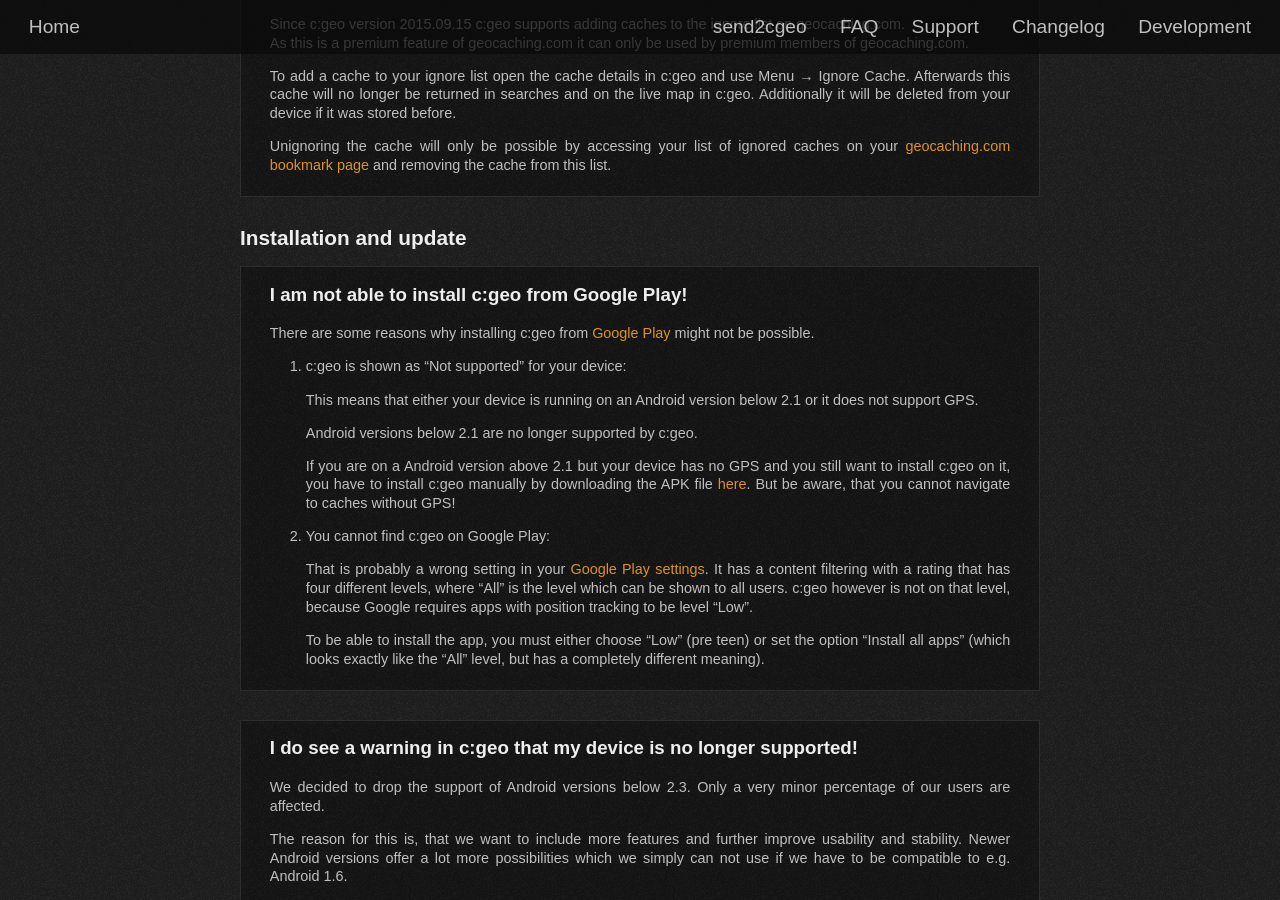
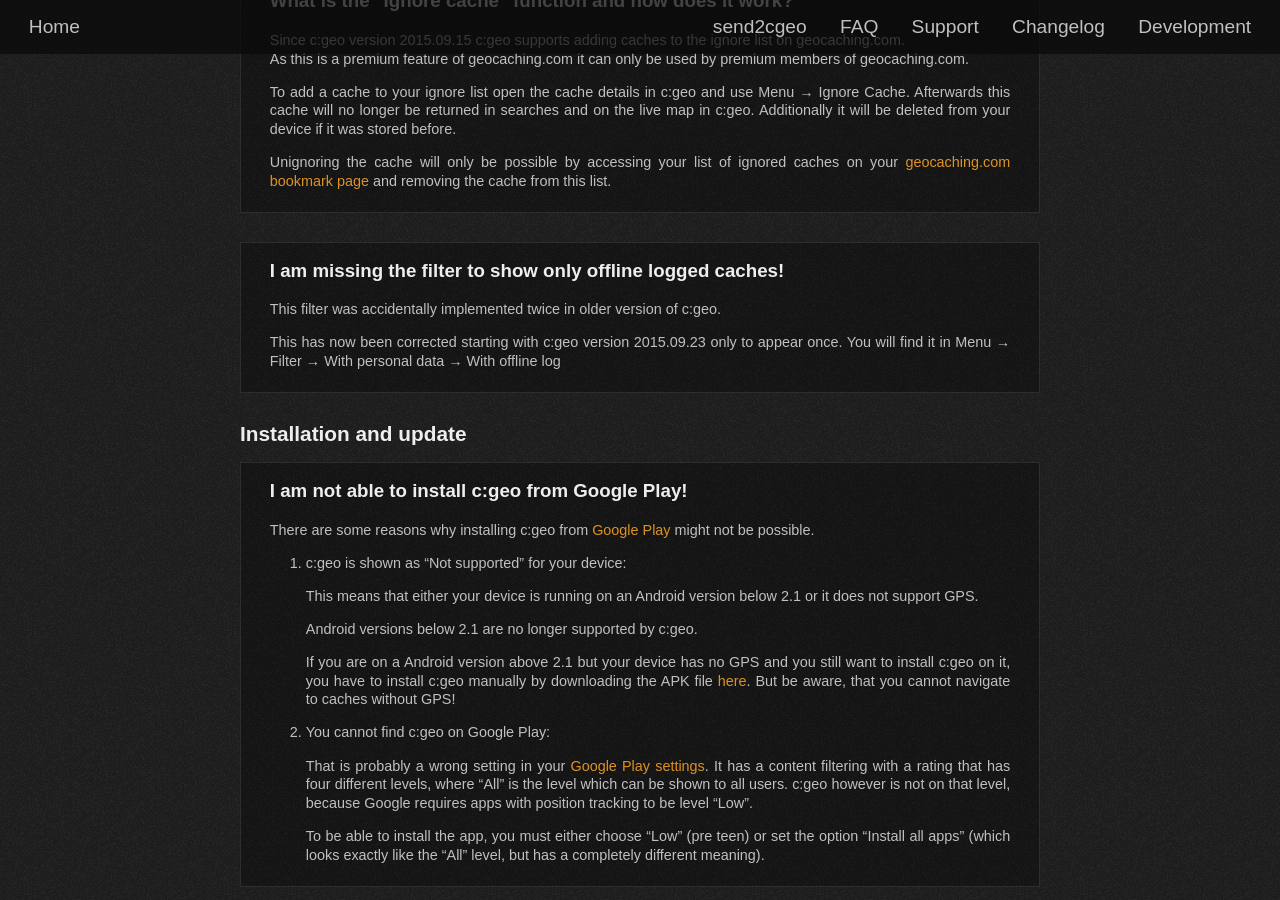
Before and after one commit to cgeo/cgeo.github.io, a Jekyll site: the page built from faq.html, in a window 1280 px wide and 900 px high, scrolled down 12656 px. Built offline with Jekyll 4.4.1, drawn with Linux system fonts in a browser that asks for light colours; some web fonts are replaced; some of the changed text lies outside the part shown.

Commit message:
FAQ: New entry for offline log filter
See cgeo/#5183

```diff
--- a/_data/faq.yml
+++ b/_data/faq.yml
@@ -438,6 +438,13 @@
             Afterwards this cache will no longer be returned in searches and on the live map in c:geo. Additionally it will be deleted from your device if it was stored before.
 
             Unignoring the cache will only be possible by accessing your list of ignored caches on your [geocaching.com bookmark page](http://www.geocaching.com/bookmarks/) and removing the cache from this list.
+
+      - title: I am missing the filter to show only offline logged caches!
+        id: offline-log-filter
+        content: |
+            This filter was accidentally implemented twice in older version of c:geo.
+
+            This has now been corrected starting with c:geo version 2015.09.23 only to appear once. You will find it in Menu → Filter → With personal data → With offline log
 
 - title: Installation and update
   items:
```
